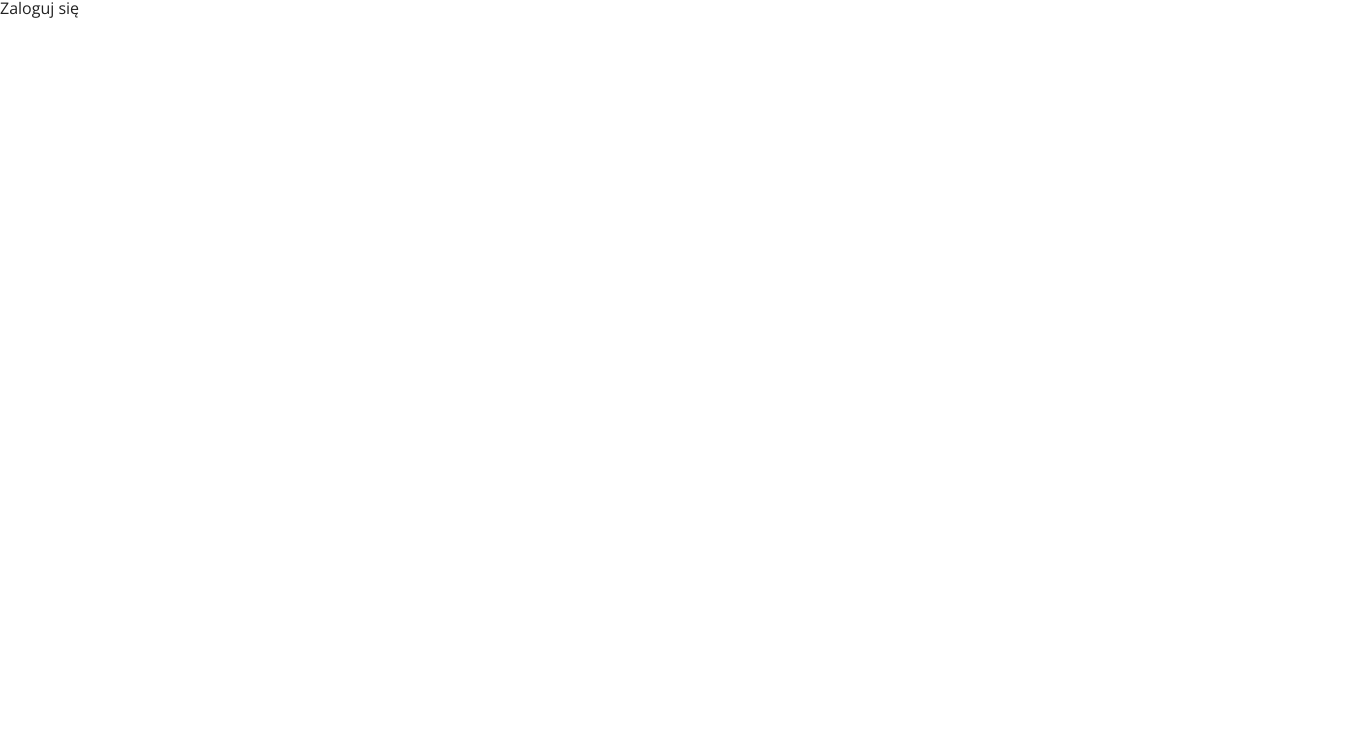
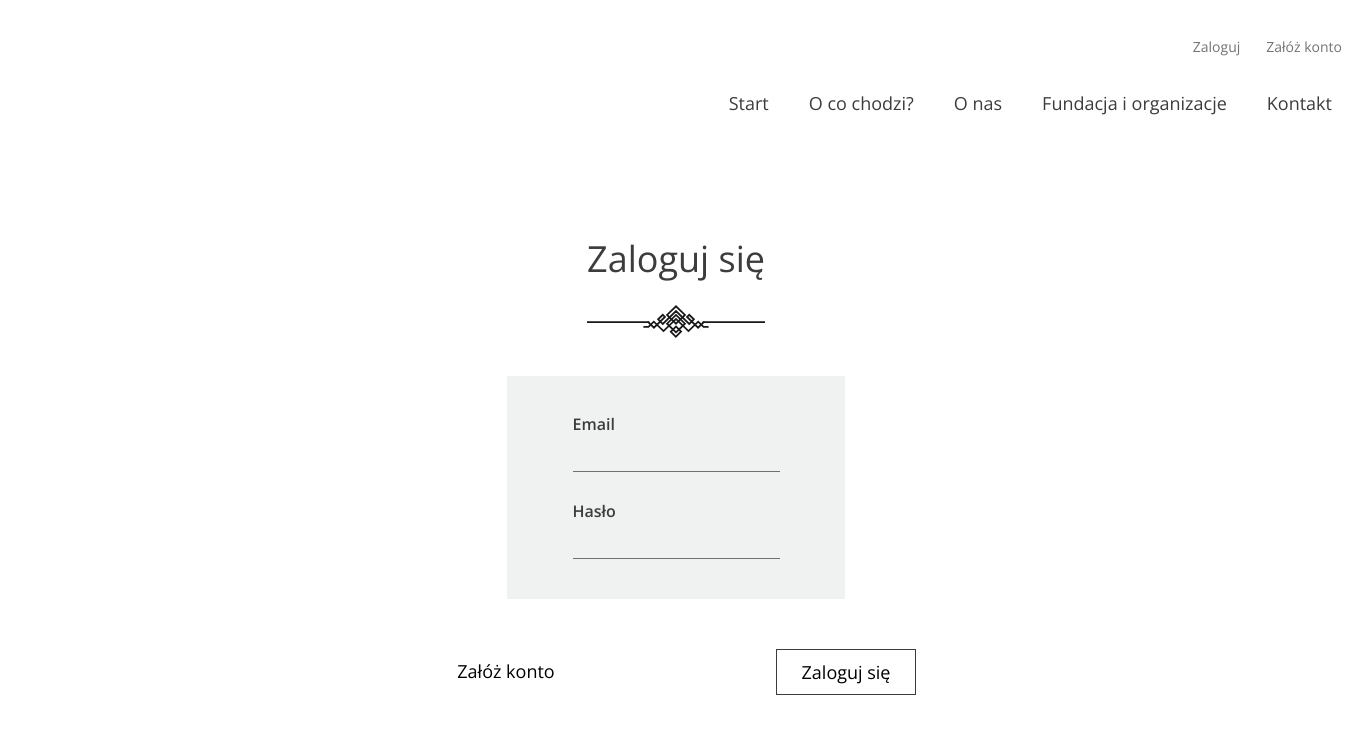
Before and after one commit to tomasz0705/Portfolio_Lab, a React (Create React App) app: page /login in a window 1280 px wide. Shown: the top 734 px of the page, 1352 px wide, since content can reach past the window. Built offline with nearby package versions, Linux system fonts and the light colour scheme.

Commit message:
Added login page HTML & SCSS

```diff
--- a/package.json
+++ b/package.json
@@ -2,7 +2,7 @@
   "name": "portfolio-lab",
   "version": "0.1.0",
   "private": true,
-  "homepage": "https://tomasz0705.github.io/Put_Things_In_Good_Hands_in-React/index.html",
+
   "dependencies": {
     "@testing-library/jest-dom": "^5.14.1",
     "@testing-library/react": "^11.2.7",
@@ -18,7 +18,7 @@
     "web-vitals": "^1.1.2"
   },
   "scripts": {
-    "start": "set PORT=3001 && react-scripts start",
+    "start": "react-scripts start",
     "build": "react-scripts build",
     "test": "react-scripts test",
     "eject": "react-scripts eject",
--- a/src/components/Login.js
+++ b/src/components/Login.js
@@ -1,9 +1,52 @@
 import React from 'react';
+import { Link } from 'react-router-dom';
+import { NavHashLink } from 'react-router-hash-link';
+import ButtonLink from './buttons/ButtonLink';
+import SectionHeader from './section-decoration/SectionDecoration';
 
 function Login() {
     return(
-        <div>
-            <h1>Zaloguj się</h1>
+        <div className="login">
+            <div className="login__container container">
+                <div className="header__content--login">
+                    <nav>
+                        <ul className="header__nav header__nav--first">
+                            <li className="nav__element" id="login"><Link to="/login" className="nav__link">Zaloguj</Link></li>
+                            <li className="nav__element" id="sign-in"><Link to="/register" className="nav__link">Załóż konto</Link></li>
+                        </ul>
+                        <ul className="header__nav header__nav--second">
+                            <li className="nav__element"><NavHashLink to="/" className="nav__link">Start</NavHashLink></li>
+                            <li className="nav__element"><NavHashLink to="/#about-project-idea" className="nav__link">O co chodzi?</NavHashLink></li>
+                            <li className="nav__element"><NavHashLink to="/#about-us" className="nav__link">O nas</NavHashLink></li>
+                            <li className="nav__element"><NavHashLink to="/#foundation-and-organizations" className="nav__link">Fundacja i organizacje</NavHashLink></li>
+                            <li className="nav__element"><NavHashLink to="/#contact" className="nav__link">Kontakt</NavHashLink></li>
+                        </ul>
+                    </nav>
+                    <div className="login__menu">
+                        <SectionHeader text1={"Zaloguj się"}/>
+                        <div className="menu__form">
+                            <form>
+                                <div className="form__input">
+                                    <label>
+                                        Email
+                                    </label><br/>
+                                    <input type="text" name="email" className="login__input" />
+                                </div>
+                                <div className="form__input">
+                                    <label>
+                                        Hasło
+                                    </label><br/>
+                                    <input type="password" name="password" className="login__input" />
+                                </div>
+                            </form>
+                        </div>
+                    </div>
+                    <div className="header__buttons">
+                        <ButtonLink path={"/register"} text={"Załóż konto"}/>
+                        <ButtonLink path={"/login"} text={"Zaloguj się"}/>
+                    </div>
+                </div>
+            </div>
         </div>
     );
 }
--- /dev/null
+++ b/src/scss/elements/_login.scss
@@ -0,0 +1,74 @@
+.login {
+    .header__content--login {
+        height: 100%;
+        display: flex;
+        flex-direction: column;
+        margin-top: 30px;
+    }
+
+    .header__nav--second {
+        margin-bottom: 110px;
+    }
+
+    .login__menu {
+        width: 100%;
+        display: flex;
+        flex-direction: column;
+        justify-content: center;
+        align-items: center;
+
+        .menu__form {
+            margin-top: 30px;
+            width: 25%;
+            padding: 40px 40px;
+            background-color: $color-lightgrey;
+            display: flex;
+            justify-content: center;
+            align-items: center;
+
+            .form__input {
+                color: $color-darkgrey;
+
+                &:first-child {
+                    margin-bottom: 31px;
+                }
+
+                label {
+                    font-size: 1rem;
+                    font-weight: 600;
+                }
+
+                .login__input {
+                    border: none;
+                    border-bottom: 1px solid $color-shade-first;
+                    background-color: transparent;
+                    padding: 6px 0;
+                    height: 40px;
+                }
+            }
+
+        }
+    }
+
+    .header__buttons {
+        margin-top: 50px;
+
+        .link__element {
+            width: 140px;
+            font-size: 18px;
+            font-weight: 300;
+            border: none;
+            color: #000000;
+            padding: 13px 16px;
+
+            &:nth-child(1) {
+                margin-right: 100px;
+            }
+
+            &:nth-child(2) {
+                border: 0.75px solid $color-darkgrey;
+                margin-left: 100px;
+            }
+        }
+    }
+}
--- a/src/scss/main.scss
+++ b/src/scss/main.scss
@@ -15,4 +15,5 @@
 @import './elements/home-simple-steps';
 @import './elements/home-who-we-help';
 @import './elements/homethreecolumns';
+@import './elements/login';
 @import './elements/section-decoration';
```
